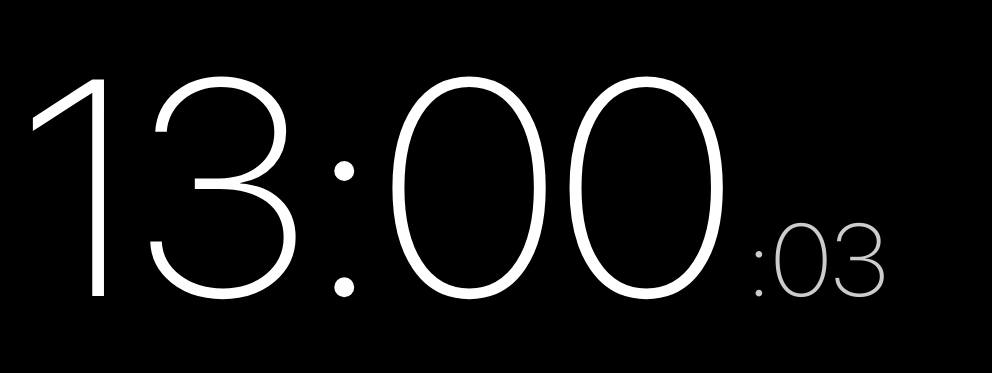
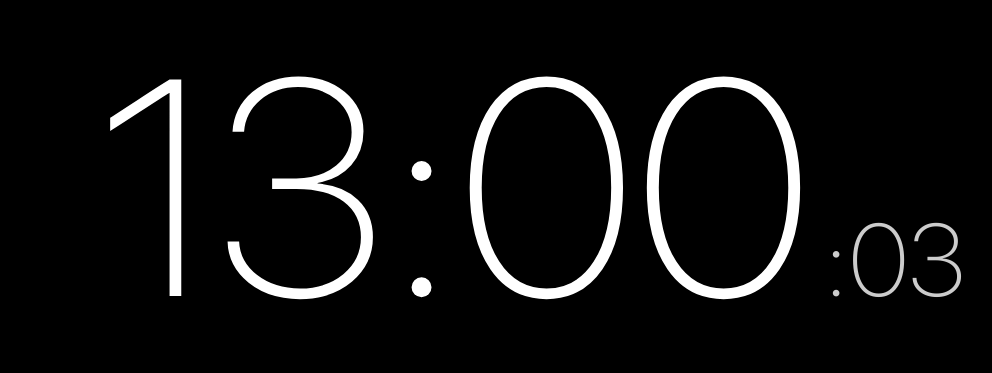
Before and after one commit to IsacsGit/CurrentTime, a plain HTML site: page index.html in a window 1280 px wide. Shown: the part 214-587 px from the top of the page, without its empty margins (186-1178 px from the left). Drawn offline with Linux system fonts and the light colour scheme.

Commit message:
Update index.html

```diff
--- a/index.html
+++ b/index.html
@@ -7,7 +7,6 @@
     <meta name="apple-mobile-web-app-status-bar-style" content="black">
     <title>Klocka</title>
     <style>
-        /* Ladda in den lokala fonten från samma mapp */
         @font-face {
             font-family: 'SFProLight';
             src: url('SFProLight.ttf') format('truetype');
@@ -24,24 +23,27 @@
             justify-content: center;
             align-items: center;
             height: 100vh;
-            /* Använd den inlästa fonten. Om den inte laddas faller den tillbaka på sans-serif */
             font-family: 'SFProLight', sans-serif;
             overflow: hidden;
         }
 
         #clock-container {
-            display: flex;
+            display: grid;
+            grid-template-columns: minmax(0, 1fr) auto minmax(0, 1fr);
             align-items: baseline;
+            width: 100vw;
         }
 
         #time {
+            grid-column: 2;
             font-size: 24vw;
             letter-spacing: -2px;
-            /* font-weight är borttaget här eftersom filen i sig redan är "Light" */
         }
 
         #seconds {
-            font-size: 8vw; /* Exakt 1/3 av 24vw */
+            grid-column: 3;
+            justify-self: start;
+            font-size: 8vw;
             margin-left: 1vw;
             color: #cccccc;
         }
```
